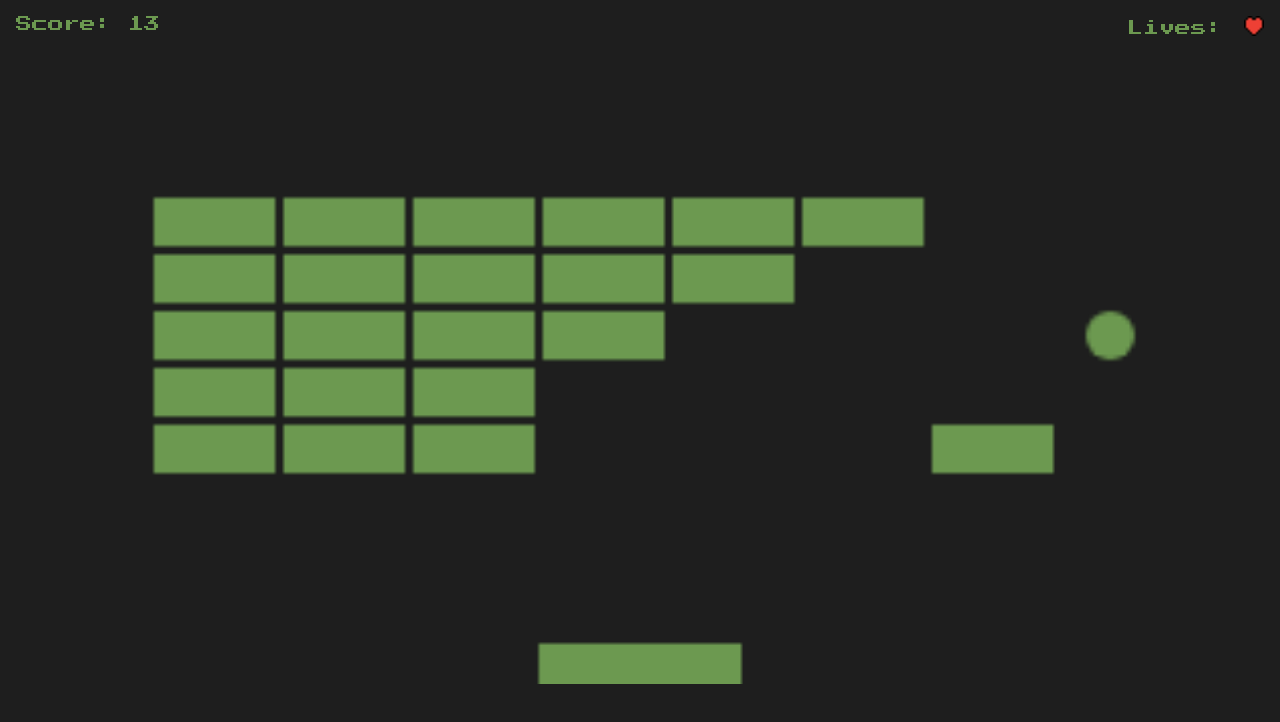
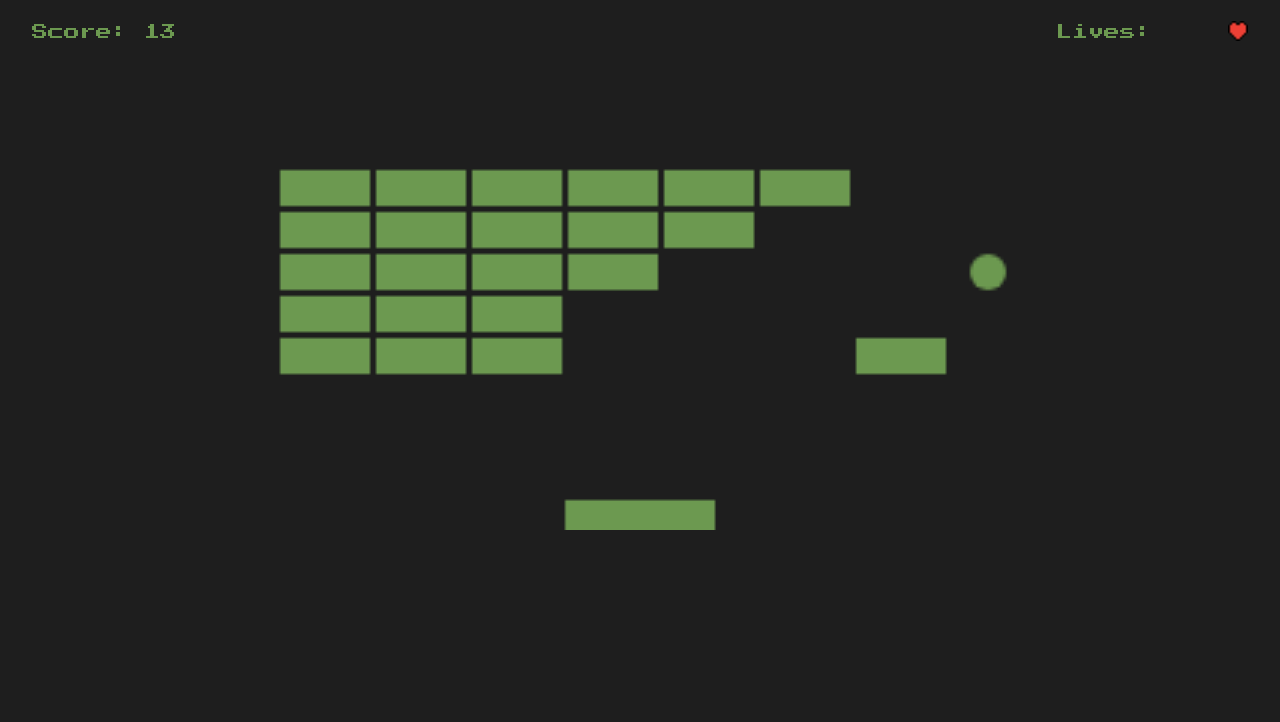
Before and after one commit to retr00exepq/jrdorn4, a plain HTML site: page index.html in a window 1280 px wide. Drawn offline with Linux system fonts and the light colour scheme.

Commit message:
Absolute position lives counter

```diff
--- a/css/style.css
+++ b/css/style.css
@@ -39,6 +39,7 @@ canvas {
   margin-top: 5em;
   background: #1e1e1e;
   width: 95vw;
+  max-width: 900px;
 }
 
 /* display score and lives */
@@ -47,19 +48,26 @@ canvas {
   font-family: PressStart2P;
   color: #6c9950;
   font-size: 2rem;
-  margin: 1em;
-  margin-bottom: 0;
+  margin-top: 1.5em;
   width: 100%;
   display: flex;
   justify-content: flex-end;
 }
 
 #score {
+  margin-left: 2em;
   margin-right: auto;
 }
 
+#hearts {
+  position: absolute;
+  right: 2em;
+  top: 1.3em;
+}
+
 #lives {
-  margin-right: 2em;
+  position: absolute;
+  right: 8em;
 }
 
 .heart {
--- a/index.html
+++ b/index.html
@@ -8,7 +8,10 @@
     <link rel="stylesheet" href="css/style.css" />
   </head>
   <body>
-    <div id="scorelives"><span id="score"></span><span id="lives"></span></div>
+    <div id="scorelives">
+      <span id="score"></span><span id="lives">Lives: </span
+      ><span id="hearts"></span>
+    </div>
     <div id="myCanvas"><canvas></canvas></div>
     <script type="text/javascript" src="js/main.js"></script>
   </body>
--- a/js/main.js
+++ b/js/main.js
@@ -7,7 +7,7 @@ const itemColor = "#6c9950"; //green
 const myFont = "2rem PressStart2P";
 
 const myScore = document.querySelector("#score");
-const myLives = document.querySelector("#lives");
+const myLives = document.querySelector("#hearts");
 
 let x = canvas.width / 2;
 let y = canvas.height - 30;
@@ -94,6 +94,10 @@ function collisionDetection() {
 }
 
 //draw ball on canvas
+let img = new Image();
+img.src = "img/ball.png";
+console.log(img);
+
 function drawBall() {
   ctx.beginPath();
   ctx.arc(x, y, ballRadius, 0, Math.PI * 2);
@@ -137,7 +141,7 @@ function drawScore() {
 
 //display lives above canvas
 function drawLives() {
-  myLives.innerHTML = `Lives: ${drawHearts()}`;
+  myLives.innerHTML = `${drawHearts()}`;
 }
 
 //display hearts to count lives
```
Also changed, not shown: img/ball.png (added).
